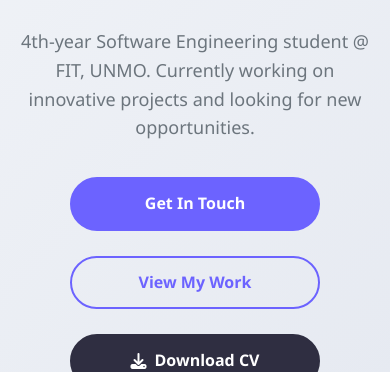
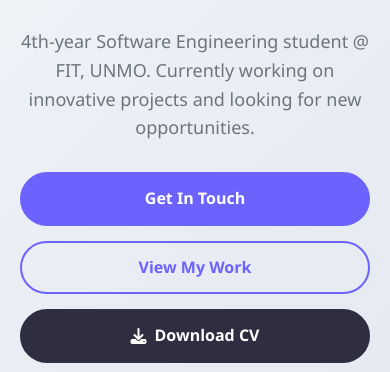
Before and after one commit to selma-memic/portfolio, a plain HTML site: page index.html in a window 390 px wide. Shown: the part 619-991 px from the top of the page. Drawn offline with Linux system fonts and the light colour scheme.

Commit message:
Fixing mobile responsive

```diff
--- a/style.css
+++ b/style.css
@@ -200,7 +200,6 @@ p {
     gap: 15px;
     flex-wrap: wrap;
     margin-bottom: 30px;
-    justify-content: center; /* Add this to center all buttons */
 }
 
 .btn-cv {
@@ -208,9 +207,7 @@ p {
     border-color: var(--dark);
     display: flex;
     align-items: center;
-    justify-content: center; /* Center text horizontally */
     gap: 8px;
-    margin: 0 auto; /* Center button itself */
 }
 
 .btn-cv:hover {
@@ -664,7 +661,7 @@ footer {
         font-size: 24px;
     }
 
-    /* Hero Section */
+    /* Hero Section - Fixed button centering */
     .hero-content {
         flex-direction: column-reverse;
         text-align: center;
@@ -679,17 +676,22 @@ footer {
     .hero-buttons {
         flex-direction: column;
         align-items: center;
+        gap: 15px; /* Added for consistent spacing */
     }
 
-    .btn, .btn-outline, .btn-cv {
+    /* Only modify button layout on mobile */
+    .hero-buttons > * {
         width: 100%;
-        max-width: 250px; /* Optional: Set max width for better appearance */
-        margin: 5px 0 !important; /* Reset any margins */
+        max-width: 250px;
+        margin: 0 !important;
         text-align: center;
+    }
+
+    .btn-cv {
         justify-content: center;
     }
 
-
+    /* Rest of your existing mobile styles remain unchanged */
     /* About Section */
     .about-content {
         flex-direction: column;
@@ -768,7 +770,6 @@ footer {
         flex-direction: column;
         gap: 15px;
     }
-
 }
 
 /* Small Mobile Devices (up to 480px) */
@@ -781,8 +782,9 @@ footer {
         font-size: 18px;
     }
 
-    .hero-buttons .btn {
-        width: 100%;
+    /* Hero buttons - removed width:100% to prevent stretching */
+    .hero-buttons > * {
+        max-width: 100%;
     }
 
     .social-links {
```
